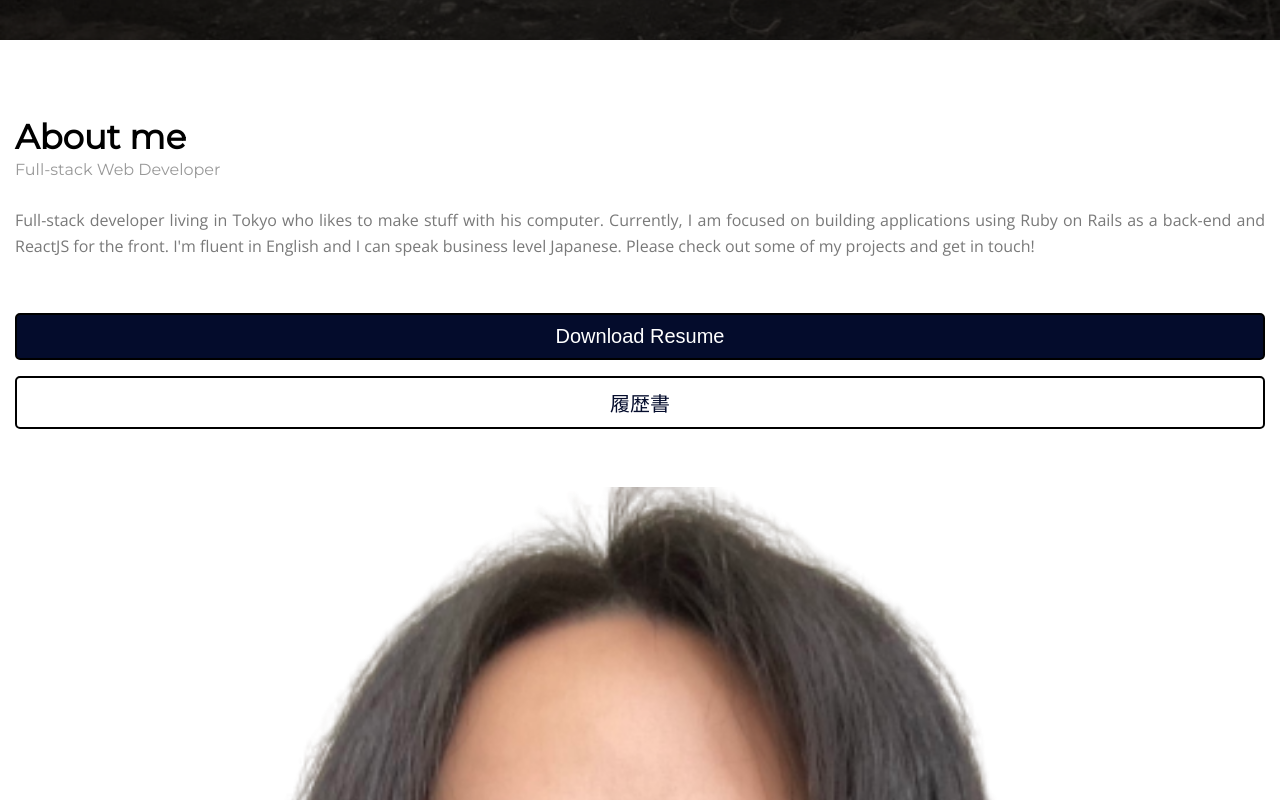
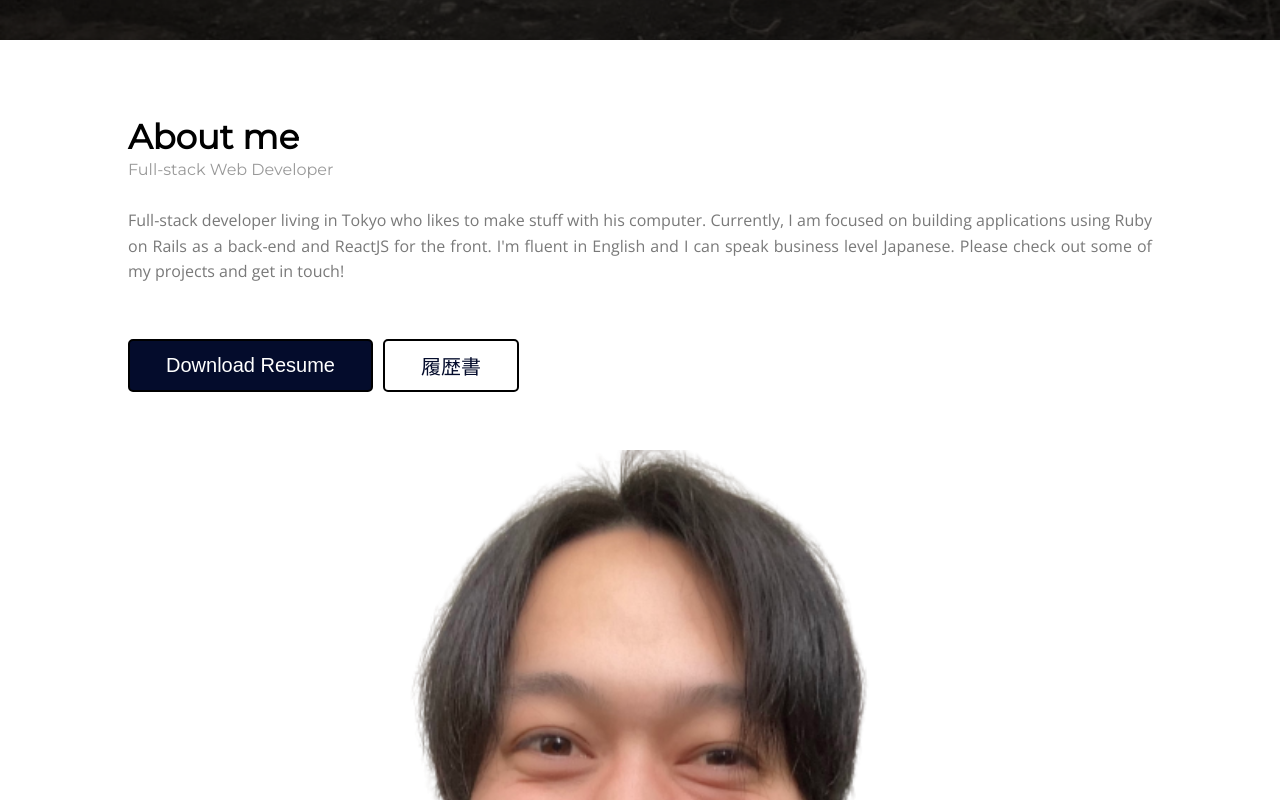
Before and after one commit to justinkim2015/portfolio-v3, a React (Create React App) app: page / in a window 1280 px wide. Shown: the part 760-1560 px from the top of the page. Built offline with nearby package versions, Linux system fonts and the light colour scheme.

Commit message:
Add tablet styling to about

```diff
--- a/src/about/About.js
+++ b/src/about/About.js
@@ -33,8 +33,10 @@ const About = () => {
         <p className='about-text'>
           Full-stack developer living in Tokyo who likes to make stuff with his computer. Currently, I am focused on building applications using Ruby on Rails as a back-end and ReactJS for the front. I'm fluent in English and I can speak business level Japanese. Please check out some of my projects and get in touch!
         </p>
-        <button className='blue-button resume'>Download Resume</button>
-        <button className='white-button resume'>履歴書</button>
+        <div class="button-tray">
+          <button className='blue-button resume'>Download Resume</button>
+          <button className='white-button resume'>履歴書</button>
+        </div>
         <img src={me} className='justin-image'></img>
       </motion.div>
     </section>
--- a/src/about/about.css
+++ b/src/about/about.css
@@ -41,10 +41,29 @@
   padding: 50px 0 30px 0;
 }
 
+.button-tray {
+  display: flex;
+  flex-direction: column;
+  justify-content: center;
+}
 
 /* Tablet */
 @media (min-width: 480px) {
+  .about-content {
+    align-self: center;
+    max-width: 80%;
+  }
 
+  .justin-image {
+    align-self: center;
+    width: 75%;
+  }
+
+  .button-tray {
+    flex-direction: row;
+    justify-content: start;
+    gap: 10px;
+  }
 }
 
 /* Laptop */
```
